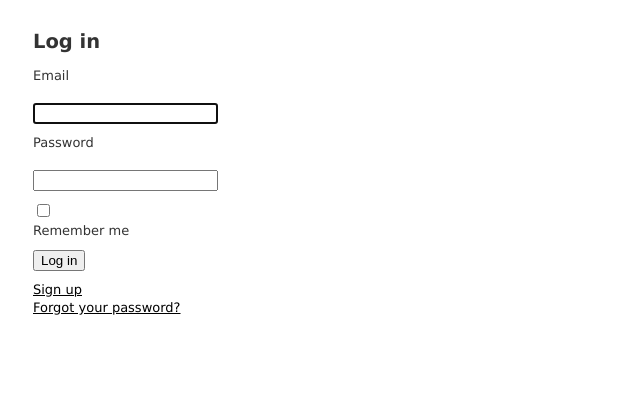
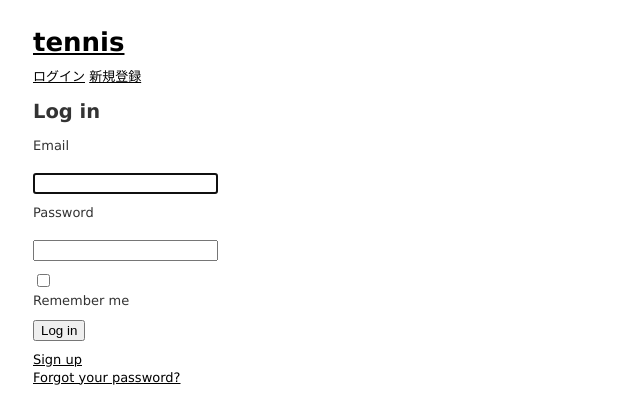
Before and after one commit to alisa09200/tennis, a Rails app: page /users/sign_in in a window 1280 px wide. Shown: the top 420 px of the page, without its empty margins (0-640 px from the left). Run offline with Rails 7, Linux system fonts and the light colour scheme; style sheets or scripts are compiled from the project's sources.

Commit message:
headerタグ記載

```diff
--- a/app/views/layouts/application.html.erb
+++ b/app/views/layouts/application.html.erb
@@ -10,6 +10,21 @@
   </head>
 
   <body>
+    <header class="header">
+      <div class="header__bar row">
+        <h1 class="grid-6"><a href="/">tennis</a></h1>
+        <% if user_signed_in? %>
+          <div class="user_nav grid-6">
+            <%= link_to "ログアウト", destroy_user_session_path, method: :delete %>
+          </div>
+        <% else %>
+          <div class="grid-6">
+            <%= link_to "ログイン", new_user_session_path, class: "post" %>
+            <%= link_to "新規登録", new_user_registration_path, class: "post" %>
+          </div>
+        <% end %>
+      </div>
+    </header>
     <%= yield %>
   </body>
 </html>
```
